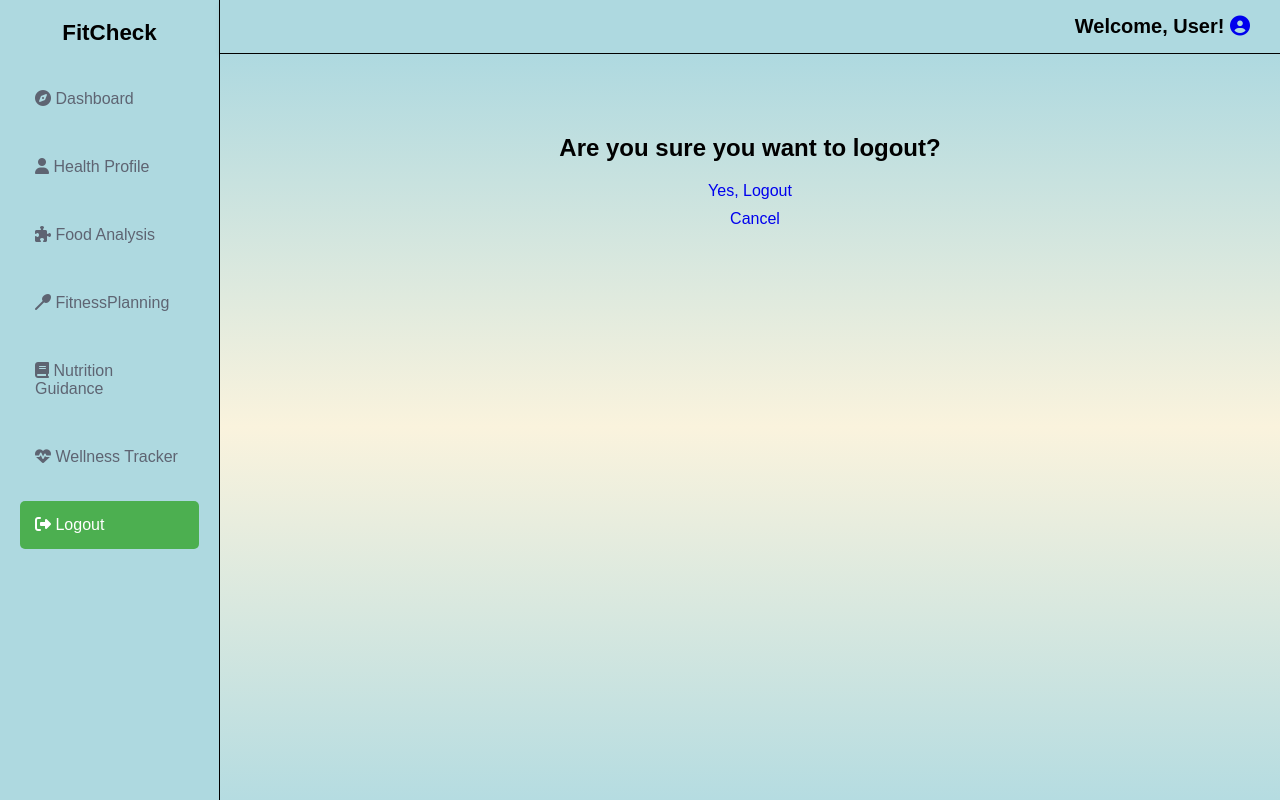
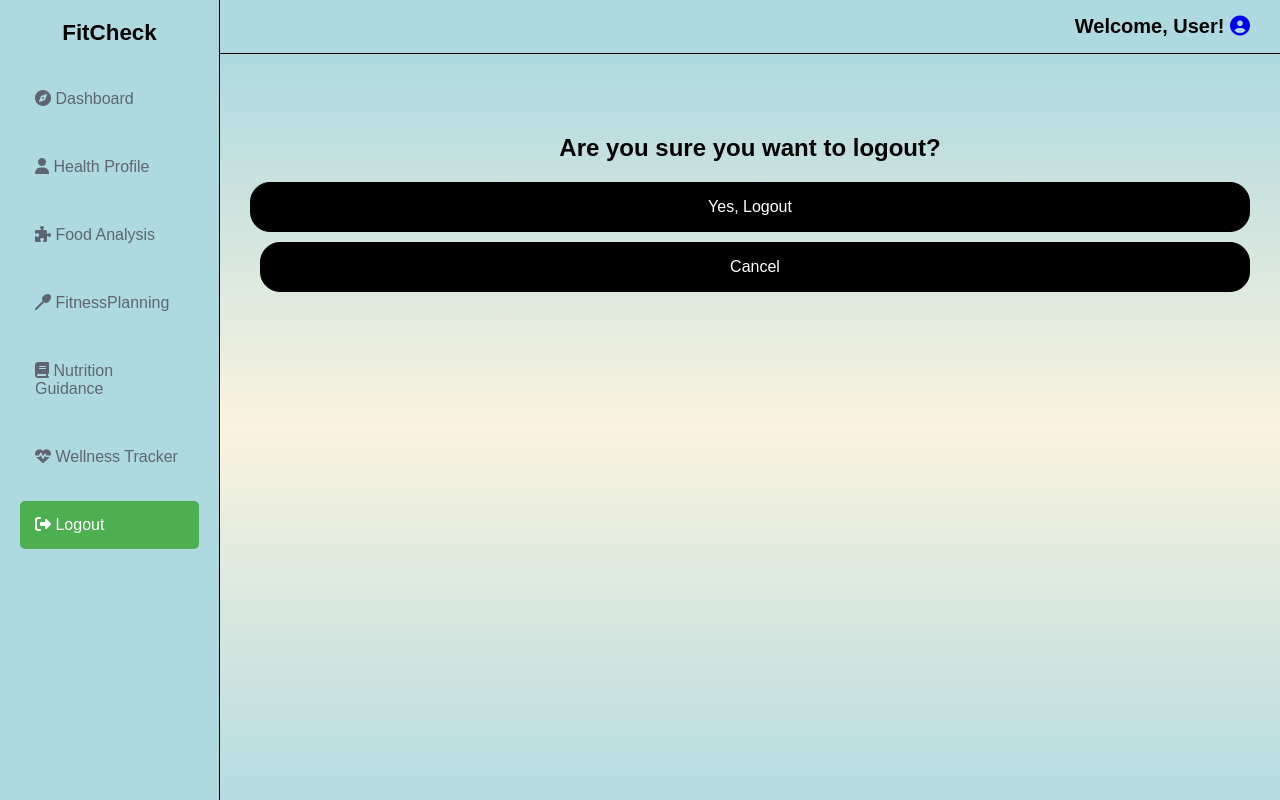
Before and after one commit to marybarbiebarrion/FitCheckApp, a Django app: page /logout/ in a window 1280 px wide. Run offline with Django 5.2, Linux system fonts and the light colour scheme; some libraries are stand-ins or nearby versions.

Commit message:
Update user_logout.html

```diff
--- a/UserProfile/templates/UserProfile/user_logout.html
+++ b/UserProfile/templates/UserProfile/user_logout.html
@@ -1,11 +1,35 @@
 {% extends 'base.html' %}
 {% block content %}
+
+<style>
+  .button {
+    background-color: black;
+    color: white;
+    border: 1px solid black;
+    padding: 15px 30px;
+    border-radius: 20px;
+    text-decoration: none;
+    display: inline-block;
+  }
+
+  .button:hover {
+    color: black;
+    background-color: white;
+  }
+
+  .button:active {
+    color: black;
+    background-color: white;
+    border-color: white;
+  }
+</style>
+
 <div style="text-align:center;">
   <h2>Are you sure you want to logout?</h2>
   <form method="post">
     {% csrf_token %}
-    <a href="{% url 'splash' %}" class="button" style="text-decoration: none;">Yes, Logout</a>
-    <a href="{% url 'dashboard' %}" class="button" style="margin-left: 10px; text-decoration: none;">Cancel</a>
+    <a href="{% url 'splash' %}" class="button">Yes, Logout</a>
+    <a href="{% url 'dashboard' %}" class="button" style="margin-left: 10px;">Cancel</a>
   </form>
 </div>
 {% endblock %}
```
